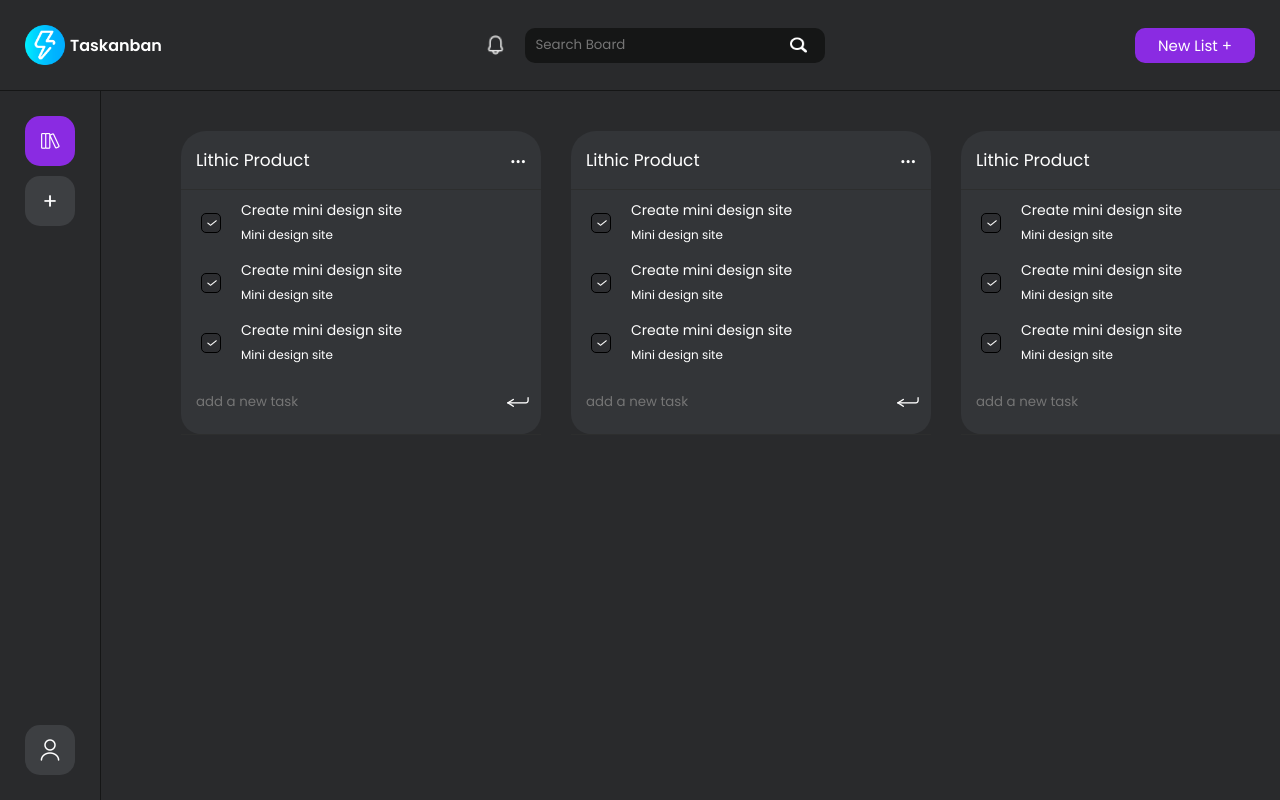
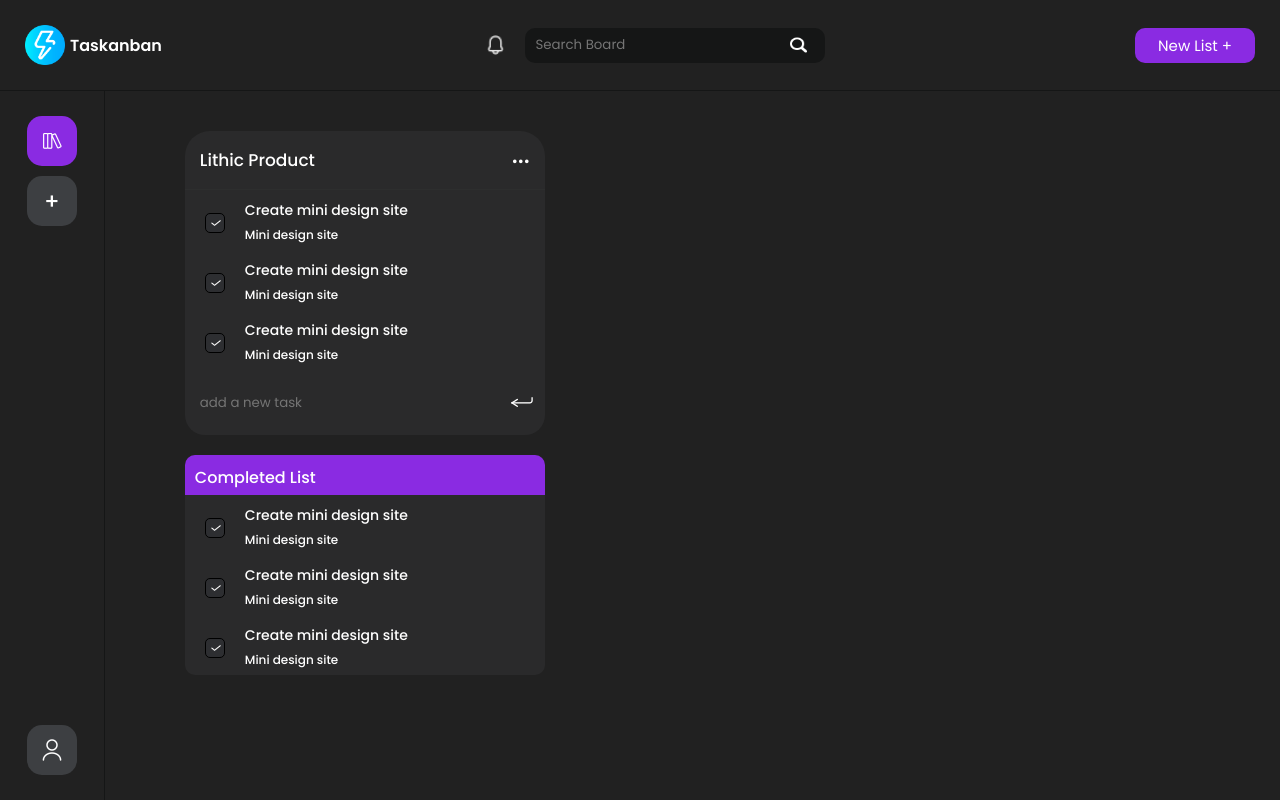
Before and after one commit to otaviodallo/kanban-test, a Next.js app: page / in a window 1280 px wide. Built offline with nearby package versions, Linux system fonts and the light colour scheme.

Commit message:
completed tasks

```diff
--- a/src/components/list.tsx
+++ b/src/components/list.tsx
@@ -72,6 +72,60 @@ export default function List({ onAddTask }) {
                         <Image src={entrar} alt="entrar" />
                     </div>
                 </div>
+                <div>
+                <div className={styles.completedList}>
+                    <div className={styles.completedText}>
+                        <div>Completed List</div>
+                    </div>
+                    <div className={styles.tasks}>
+                        <div className={styles.task}>
+                            <div className={styles.taskMain}>
+                                <div className={styles.taskCheck}>
+                                    <Image src={check} alt="check" />
+                                </div>
+                                <div className={styles.taskContent}>
+                                    <div className={styles.taskTitle}>
+                                        Create mini design site
+                                    </div>
+                                    <div className={styles.taskDescription}>
+                                        Mini design site
+                                    </div>
+                                </div>
+                            </div>
+                        </div>
+                        <div className={styles.task}>
+                            <div className={styles.taskMain}>
+                                <div className={styles.taskCheck}>
+                                    <Image src={check} alt="check" />
+                                </div>
+                                <div className={styles.taskContent}>
+                                    <div className={styles.taskTitle}>
+                                        Create mini design site
+                                    </div>
+                                    <div className={styles.taskDescription}>
+                                        Mini design site
+                                    </div>
+                                </div>
+                            </div>
+                        </div>
+                        <div className={styles.task}>
+                            <div className={styles.taskMain}>
+                                <div className={styles.taskCheck}>
+                                    <Image src={check} alt="check" />
+                                </div>
+                                <div className={styles.taskContent}>
+                                    <div className={styles.taskTitle}>
+                                        Create mini design site
+                                    </div>
+                                    <div className={styles.taskDescription}>
+                                        Mini design site
+                                    </div>
+                                </div>
+                            </div>
+                        </div>
+                    </div>
+                </div>
+                </div>
             </div>
         </>
     );
--- a/src/pages/api/hello.ts
+++ b/src/pages/api/hello.ts
@@ -1,4 +1,3 @@
-// Next.js API route support: https://nextjs.org/docs/api-routes/introduction
 import type { NextApiRequest, NextApiResponse } from 'next';
 
 type Data = {
--- a/src/pages/index.tsx
+++ b/src/pages/index.tsx
@@ -20,9 +20,6 @@ export default function Home() {
                     <SideBar />
                     <div className="main-lists">
                         <List onAddTask={openModal}/>
-                        <List onAddTask={openModal}/>
-                        <List onAddTask={openModal}/>
-                        <List onAddTask={openModal}/>
                     </div>
                 </div>
             </div>
--- a/src/styles/globals.scss
+++ b/src/styles/globals.scss
@@ -1,4 +1,5 @@
 @import url('https://fonts.googleapis.com/css2?family=Poppins:ital,wght@0,100;0,200;0,300;0,400;0,500;0,600;0,700;0,800;0,900;1,100;1,200;1,300;1,400;1,500;1,600;1,700;1,800;1,900&display=swap');
+@import url('https://fonts.googleapis.com/css2?family=Montserrat:ital,wght@0,100..900;1,100..900&display=swap');
 
 * {
     box-sizing: border-box;
@@ -10,9 +11,10 @@ html,
 body {
     max-width: 100vw;
     overflow-x: hidden;
-    background-color: #292a2c;
+    background-color: #212121;
     color: white;
     font-family: 'Poppins', sans-serif;
+    font-weight: 500;
 }
 
 body {
@@ -37,8 +39,10 @@ body {
 }
 
 .main-lists {
-    width: 100vw;
+    max-width: 100vw;
+    width: 100%;
     display: flex;
+    flex-wrap: wrap;
     padding-left: 80px;
     padding-top: 40px;
     gap: 30px;
--- a/src/styles/list.module.scss
+++ b/src/styles/list.module.scss
@@ -1,12 +1,8 @@
 .main {
-    background-color: #333538;
+    background-color: #2a2a2b;
     width: 360px;
     border-radius: 25px;
     font-size: 15px;
-}
-
-.tasks {
-    height: 100%;
 }
 
 .task {
@@ -72,14 +68,15 @@
 .newTasks {
     height: 65px;
     display: flex;
-    border-bottom: 1px solid rgb(45, 46, 46);
+    border-bottom-left-radius: 20px;
+    border-bottom-right-radius: 20px;
 }
 
 .newTasks input {
     width: 100%;
     border-bottom-left-radius: 20px;
     border-bottom-right-radius: 20px;
-    background-color: #333538;
+    background-color: #2a2a2b;
 }
 
 .newTasks input::placeholder {
@@ -107,3 +104,23 @@
     height: 8px;
     margin-left: -4.7px;
 }
+
+.completedList{
+    border-radius: 10px;
+    width: 100%;
+    margin-top: 20px;
+    align-items: center;
+    background-color: #2a2a2b;
+}
+
+.tasksDone {
+    background-color: red;
+}
+
+.completedText {
+    background-color: #8a2be2;
+    height: 40px;
+    border-top-right-radius: 10px;
+    border-top-left-radius: 10px;
+    padding: 10px;
+}
```
